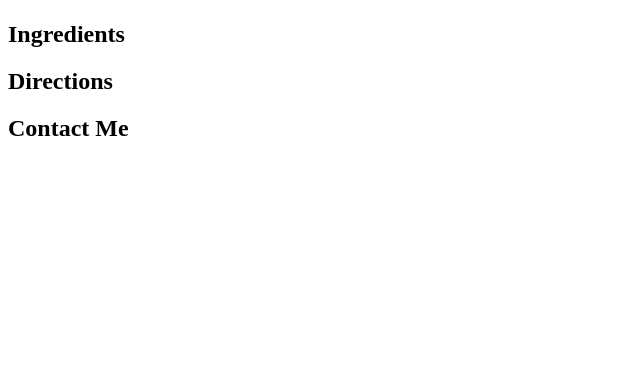
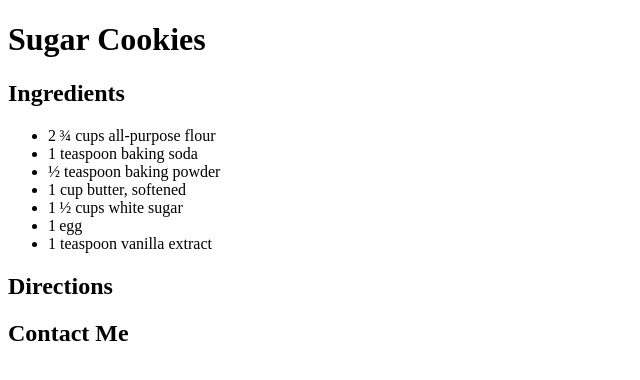
Before and after one commit to SkylerKunzUM-student/exercise-03, a plain HTML site: page index.html in a window 1280 px wide. Shown: the whole page, without its empty margins (0-640 px from the left). Drawn offline with Linux system fonts and the light colour scheme.

Commit message:
Update index.html

```diff
--- a/index.html
+++ b/index.html
@@ -4,8 +4,17 @@
     <title>Exercise 3</title>
   </head>
   <body>
-    <h1></h1>
+    <h1>Sugar Cookies</h1>
     <h2>Ingredients</h2>
+    <ul>
+      <li>2 ¾ cups all-purpose flour</li>
+      <li>1 teaspoon baking soda</li>
+      <li>½ teaspoon baking powder</li>
+      <li>1 cup butter, softened</li>
+      <li>1 ½ cups white sugar</li>
+      <li>1 egg</li>
+      <li>1 teaspoon vanilla extract</li>
+    </ul>
     <h2>Directions</h2>
     <h2>Contact Me</h2>
   </body>
```
